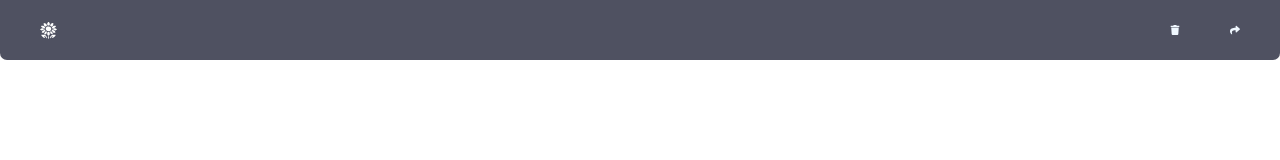
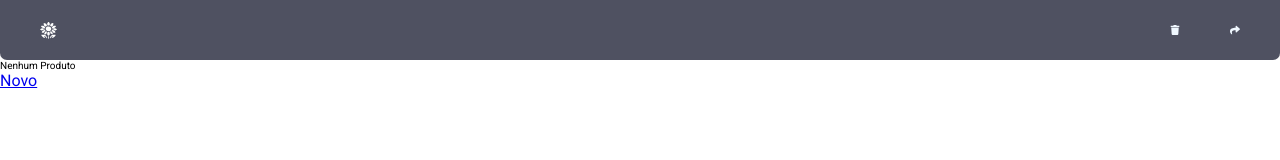
Before and after one commit to AndreVsc/CheckList, a React (Vite) app in the folder Sunf/: page / in a window 1280 px wide. Shown: the top 160 px of the page. Built offline with nearby package versions, Linux system fonts and the light colour scheme.

Commit message:
0.0.0.7v

```diff
--- /dev/null
+++ b/Sunf/src/components/forms/FormBlock.jsx
@@ -0,0 +1,15 @@
+import React from 'react';
+import './FormBlock.css';
+
+export default function FormBlock({reset}) {
+
+  const voltarDetalhes = () =>{
+      reset(false);
+  }
+
+  return (
+    <div className="overlayDetalhes" >
+
+    </div>
+  )
+}
--- /dev/null
+++ b/Sunf/src/components/menu/MenuCheck.jsx
@@ -0,0 +1,62 @@
+import React,{useEffect,useState} from 'react';
+import {Link} from 'react-router-dom';
+import {HiSearch} from 'react-icons/hi';
+import {AiOutlineLeft} from 'react-icons/ai';
+
+
+export default function MenuCheck() {
+
+    const [block, setBlock] = useState([]);
+    const [outherBlock, setOutherBlock] = useState([]);
+    const [numBlock, setNumBlock] = useState(0);
+    const [id, setId] = useState(0);
+
+    useEffect(()=>{
+        const storedData = localStorage.getItem("produtoData");
+        const storedId = localStorage.getItem("idProduto");
+        if (storedData) {
+            setBlock(...block,JSON.parse(storedData));
+            setId(JSON.parse(storedId));
+        }
+        if(numBlock!=0){
+            setBlock(block);
+            setNumBlock(0);
+        }
+    },[]);
+
+    useEffect((storedId)=>{
+
+        if(id>0){
+            localStorage.setItem("produtoData",JSON.stringify(block));
+        }else if(id==0 && storedId){
+            setId(localStorage.getItem("idProduto"));
+        }
+
+    },[id]);
+
+    const alterBlock = ()=> {
+        if(numBlock!=0){
+            setBlock(outherBlock);
+            setNumBlock(0);
+        }
+    }
+
+    const onDeleteBlock = (blocoId) => {
+        if(numBlock!=1){
+            const novaListaDeBlocos = block.filter((bloco) => bloco.id !== blocoId);
+            localStorage.setItem("produtoData",JSON.stringify(novaListaDeBlocos));
+            setBlock(novaListaDeBlocos);
+        }
+    }
+
+    return (
+        <div className='containerAdicionar'>
+            <div id='containerRolagem'>
+                {block==''?(<p className='textp'>Nenhum Produto</p>):(<BlockLista  id={id} blocos={block} onDeleteBlock={onDeleteBlock} alter={alterBlock}/>)}
+            </div>
+            <div className='settingsAdicionar'>
+                <Link className='bnt-b' to={'/FormBlock'}>Novo</Link>
+            </div>
+        </div>
+    );
+}
--- a/Sunf/src/main.jsx
+++ b/Sunf/src/main.jsx
@@ -4,6 +4,7 @@ import ErrorPage from './routes/ErrorPage.jsx';
 import { createBrowserRouter, RouterProvider ,} from 'react-router-dom';
 import './index.css';
 import HomePage from './routes/HomePage.jsx';
+import FormBlock from './components/forms/FormBlock.jsx';
 
 const router = createBrowserRouter ([
   {
@@ -11,6 +12,11 @@ const router = createBrowserRouter ([
     element: <HomePage/>,
     errorElement: <ErrorPage />,
   },
+  {
+    path: "/FormBlock",
+    element: <FormBlock/>,
+    errorElement: <ErrorPage />,
+  }
 ]);
 
 
--- a/Sunf/src/routes/HomePage.jsx
+++ b/Sunf/src/routes/HomePage.jsx
@@ -1,10 +1,12 @@
 import NavBar from "../components/navbar/NavBar";
+import MenuCheck from "../components/menu/MenuCheck";
 
 export default function HomePage() {
 
   return (
     <>
       <NavBar/>
+      <MenuCheck/>
     </>
   );
 }
```
Also changed, not shown: Sunf/src/components/forms/FormBlock.css (added).
